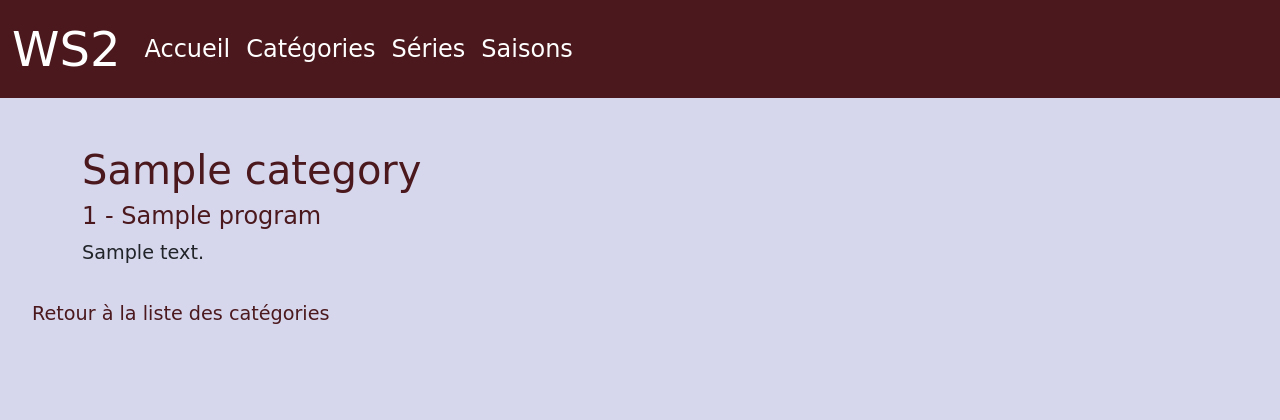
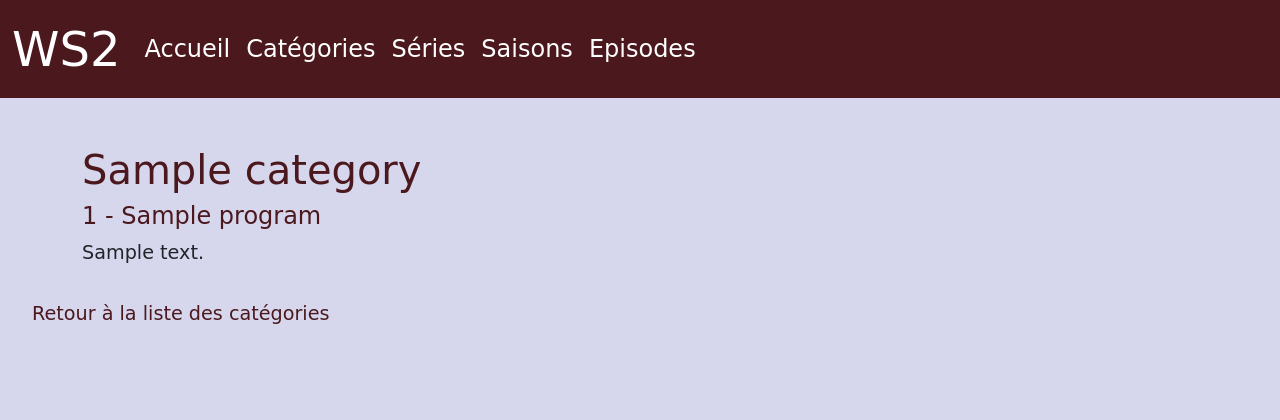
Before and after one commit to veroniqueauzias/wildSeries2, a Symfony app: template templates/category/show.html.twig in a window 1280 px wide. Shown: the top 420 px of the page. Run offline with Twig, Linux system fonts and the light colour scheme; the template is opened without the code that fills it: most values are stand-ins (such as "Sample title", 1, 10 or a date in 2020); style sheets or scripts are compiled from the project's sources; some libraries are stand-ins or nearby versions; some web fonts are replaced.

Commit message:
add episodes to navbar linked to index

```diff
--- a/templates/_navbar.html.twig
+++ b/templates/_navbar.html.twig
@@ -17,6 +17,9 @@
                 <li class="nav-item">
                     <a class="nav-link" href="{{ path('season_index') }}">Saisons</a>
                 </li>
+                <li class="nav-item">
+                    <a class="nav-link" href="{{ path('episode_index') }}">Episodes</a>
+                </li>
 
             </ul>
         </div>
```
